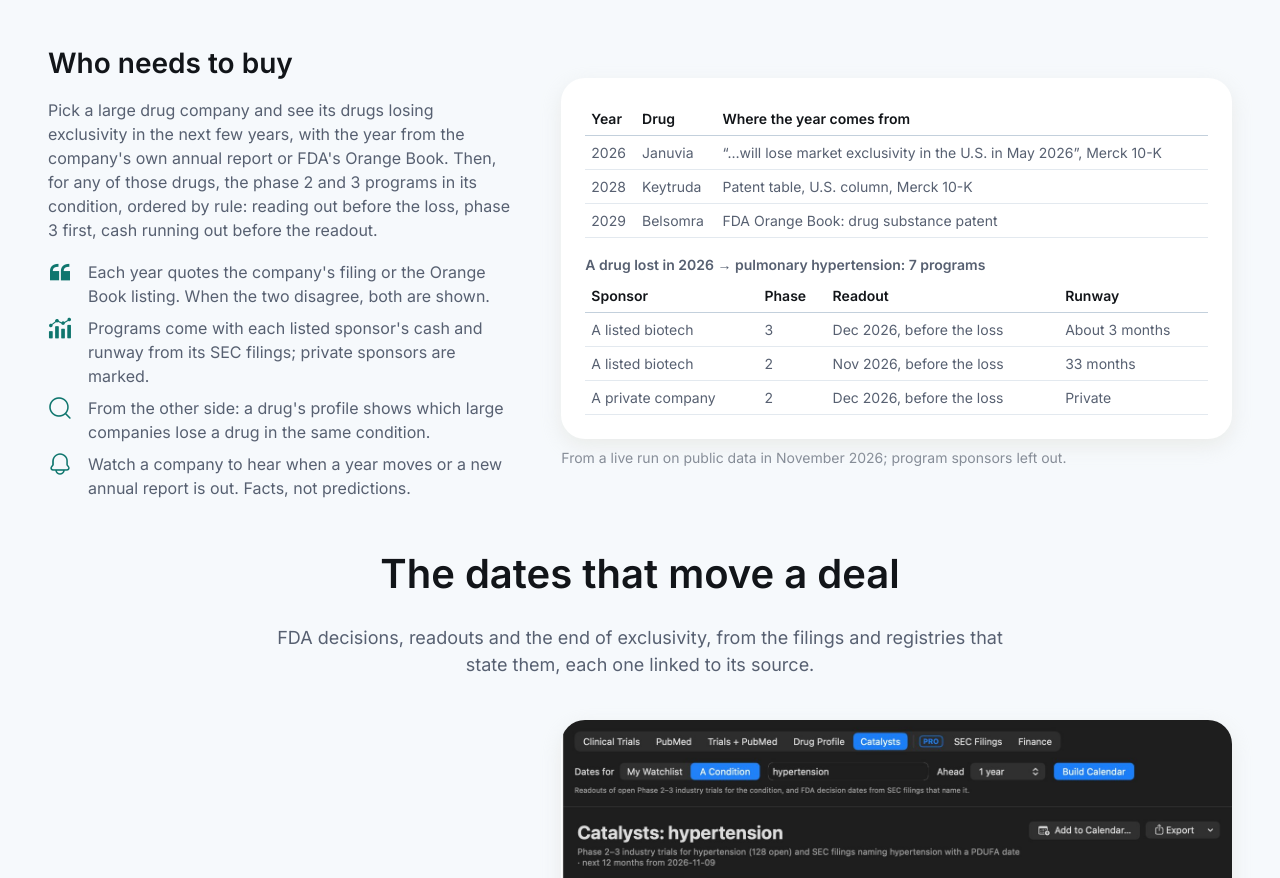
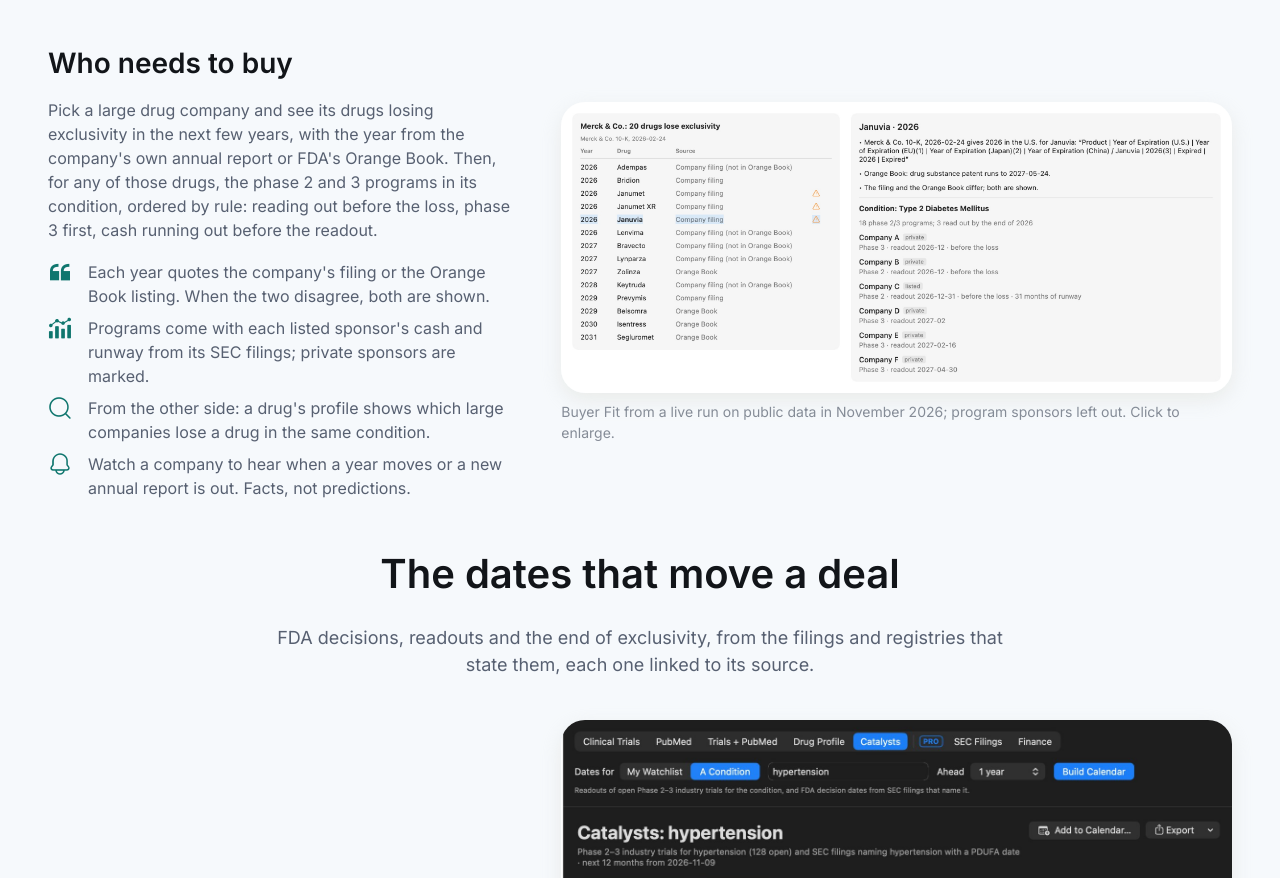
Before and after one commit to moonchaser/trialcarta, a plain HTML site: page docs/finance/index.html in a window 1280 px wide. Shown: the part 2323-3201 px from the top of the page. Drawn offline with nearby package versions, Linux system fonts and the light colour scheme.

Commit message:
Show a Buyer Fit screenshot on the Finance page

```diff
--- a/docs/finance/index.html
+++ b/docs/finance/index.html
@@ -403,30 +403,8 @@
 					</ul>
 				</div>
 				<div class="col-lg-7">
-					<div class="card border-0 shadow rounded-4"><div class="card-body p-3 p-sm-4">
-						<div class="table-responsive">
-							<table class="table table-sm fs-sm mb-0 align-top">
-								<thead><tr><th>Year</th><th>Drug</th><th>Where the year comes from</th></tr></thead>
-								<tbody>
-									<tr><td>2026</td><td>Januvia</td><td>“…will lose market exclusivity in the U.S. in May 2026”, Merck 10-K</td></tr>
-									<tr><td>2028</td><td>Keytruda</td><td>Patent table, U.S. column, Merck 10-K</td></tr>
-									<tr><td>2029</td><td>Belsomra</td><td>FDA Orange Book: drug substance patent</td></tr>
-								</tbody>
-							</table>
-						</div>
-						<p class="fs-sm fw-semibold mt-3 mb-1">A drug lost in 2026 → pulmonary hypertension: 7 programs</p>
-						<div class="table-responsive">
-							<table class="table table-sm fs-sm mb-0 align-top">
-								<thead><tr><th>Sponsor</th><th>Phase</th><th>Readout</th><th>Runway</th></tr></thead>
-								<tbody>
-									<tr><td>A listed biotech</td><td>3</td><td>Dec 2026, before the loss</td><td>About 3 months</td></tr>
-									<tr><td>A listed biotech</td><td>2</td><td>Nov 2026, before the loss</td><td>33 months</td></tr>
-									<tr><td>A private company</td><td>2</td><td>Dec 2026, before the loss</td><td>Private</td></tr>
-								</tbody>
-							</table>
-						</div>
-					</div></div>
-					<p class="fs-sm text-body-secondary mt-2 mb-0">From a live run on public data in November 2026; program sponsors left out.</p>
+					<a href="../assets/img/trialcarta/buyer-fit.jpg" target="_blank" rel="noopener"><img class="d-block w-100 rounded-4 shadow" src="../assets/img/trialcarta/buyer-fit.jpg" loading="lazy" alt="TrialCarta's Buyer Fit for Merck: its drugs losing exclusivity, each year from Merck's 10-K or FDA's Orange Book, and for Januvia, 18 phase 2 and 3 programs in type 2 diabetes with phase, readout and runway"></a>
+					<p class="fs-sm text-body-secondary mt-2 mb-0">Buyer Fit from a live run on public data in November 2026; program sponsors left out. Click to enlarge.</p>
 				</div>
 			</div>
 		</section>
```
Also changed, not shown: docs/assets/img/trialcarta/buyer-fit.jpg (added).
